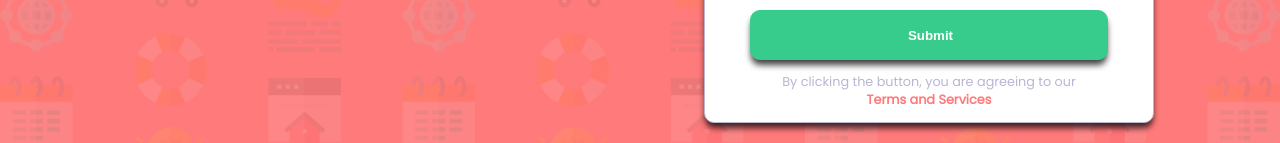
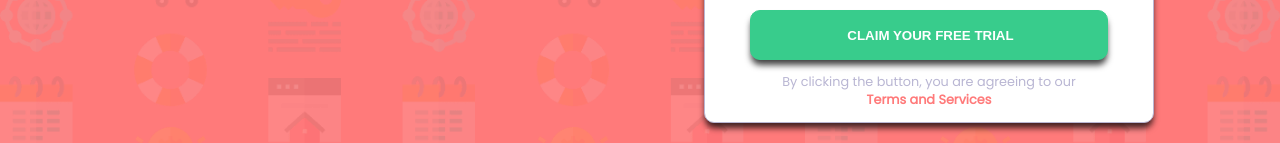
Before and after one commit to mohzys23/intro-signup-form-master, a plain HTML site: page intro-component-with-signup-form/index.html in a window 1280 px wide. Shown: the part 461-604 px from the top of the page. Drawn offline with Linux system fonts and the light colour scheme.

Commit message:
Update index.html

```diff
--- a/intro-component-with-signup-form/index.html
+++ b/intro-component-with-signup-form/index.html
@@ -46,7 +46,7 @@ but understanding how developers think is invaluable.</p>
    <input placeholder="Password" aria-label="password" pattern="(?=.*\d)(?=.*[a-z])(?=.*[A-Z]).{6,}" type="password" id="password" name="password" required>
 
 <br>
-   <input id="button" type="submit" aria-label="submit" "CLAIM YOUR FREE TRIAL">
+   <input id="button" type="submit" aria-label="submit" value="CLAIM YOUR FREE TRIAL">
 
    <p>By clicking the button, you are agreeing to our <span>Terms and Services</span></p>
  </form>
```
